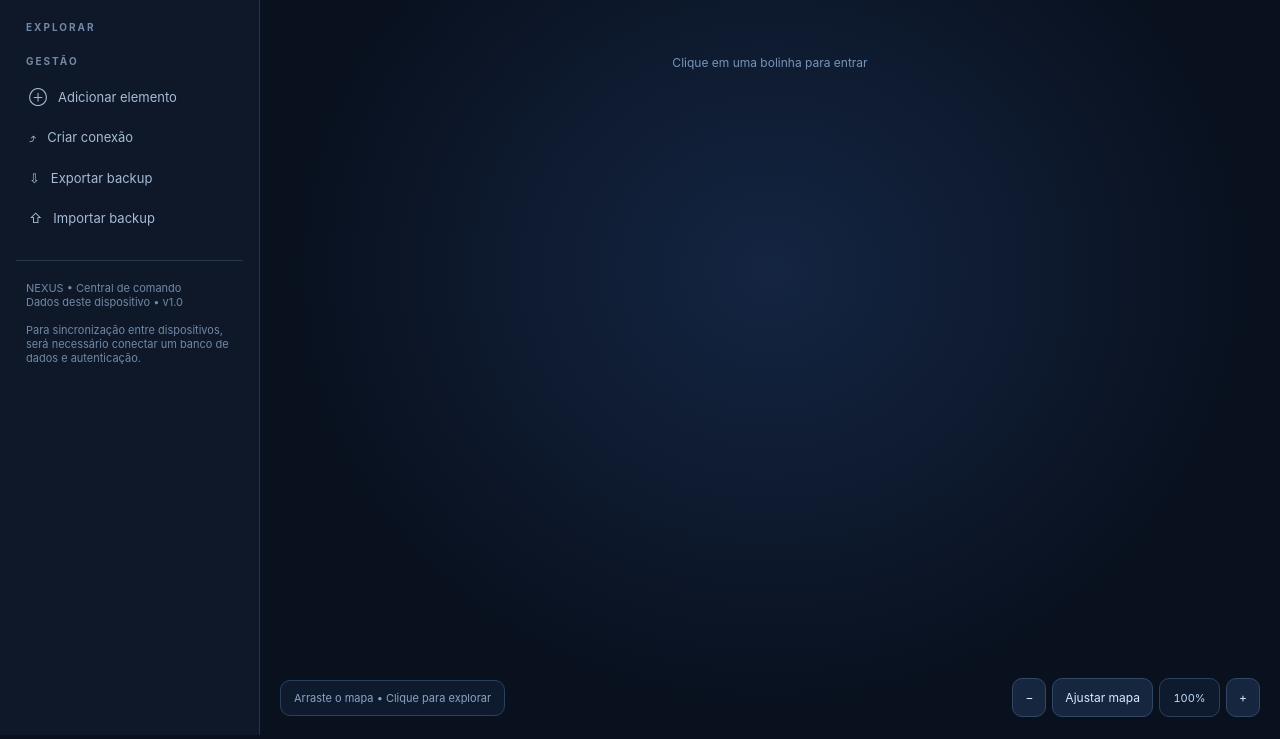
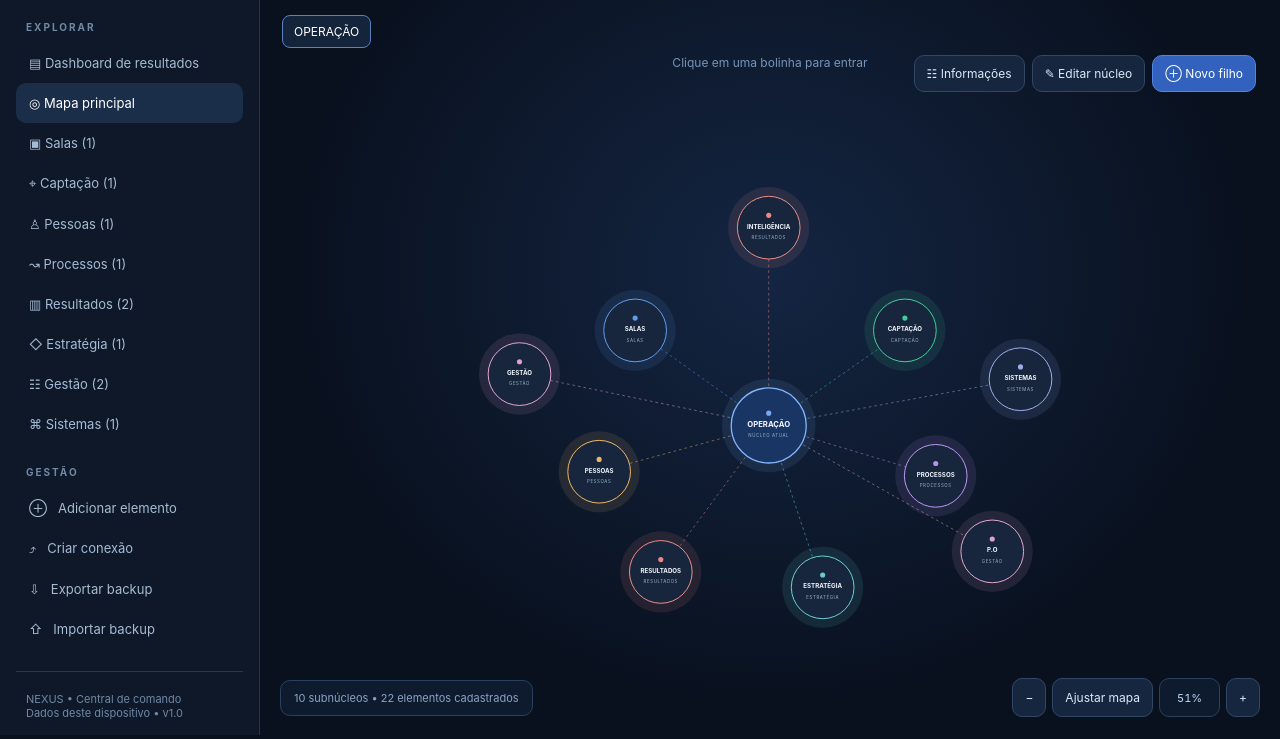
Before and after one commit to AUREON-TECH/NEXUS, a plain HTML site: page index.html in a window 1280 px wide. Shown: the part 65-804 px from the top of the page. Drawn offline with Linux system fonts and the light colour scheme.

Commit message:
fix: remove duplicate async keyword blocking NEXUS startup

```diff
--- a/index.html
+++ b/index.html
@@ -453,7 +453,7 @@ try{const saved=JSON.parse(localStorage.getItem(ANALYTICS_KEY)||'null');if(Array
 try{const saved=JSON.parse(localStorage.getItem(ANALYTICS_COSTS_KEY)||'null');if(saved&&typeof saved==='object'&&!Array.isArray(saved))analyticsCosts=saved}catch{}
 let analyticsDefaultSource=false;
 let anMonth='all',anRole='captador',anQuery='',anSelected='';
-async async function loadHistoricalAnalytics(){
+async function loadHistoricalAnalytics(){
  if(analyticsRows.length)return;
  try{const response=await fetch('./historico-operacao.json?v=20261107',{cache:'no-store'});
  if(!response.ok)throw Error('Histórico indisponível');
```
